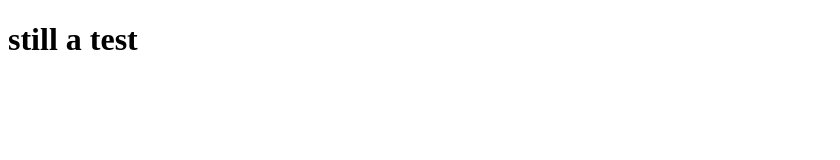
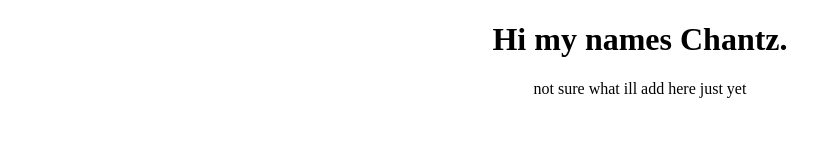
Before and after one commit to chantzd52/chantzd52.github.io, a plain HTML site: page index.html in a window 1280 px wide. Shown: the whole page, without its empty margins (0-840 px from the left). Drawn offline with Linux system fonts and the light colour scheme.

Commit message:
added css link

```diff
--- a/index.html
+++ b/index.html
@@ -4,9 +4,11 @@
     <meta charset="UTF-8">
     <meta http-equiv="X-UA-Compatible" content="IE=edge">
     <meta name="viewport" content="width=device-width, initial-scale=1.0">
+    <link rel="stylesheet" href="style-content\index.css">
     <title>Document</title>
 </head>
 <body>
-    <h1>still a test</h1>
+    <h1>Hi my names Chantz.</h1>
+    <p>not sure what ill add here just yet</p>
 </body>
 </html>
--- /dev/null
+++ b/style-content/index.css
@@ -0,0 +1,6 @@
+h1 {
+    text-align: center;
+}
+p {
+    text-align: center;
+}
```
